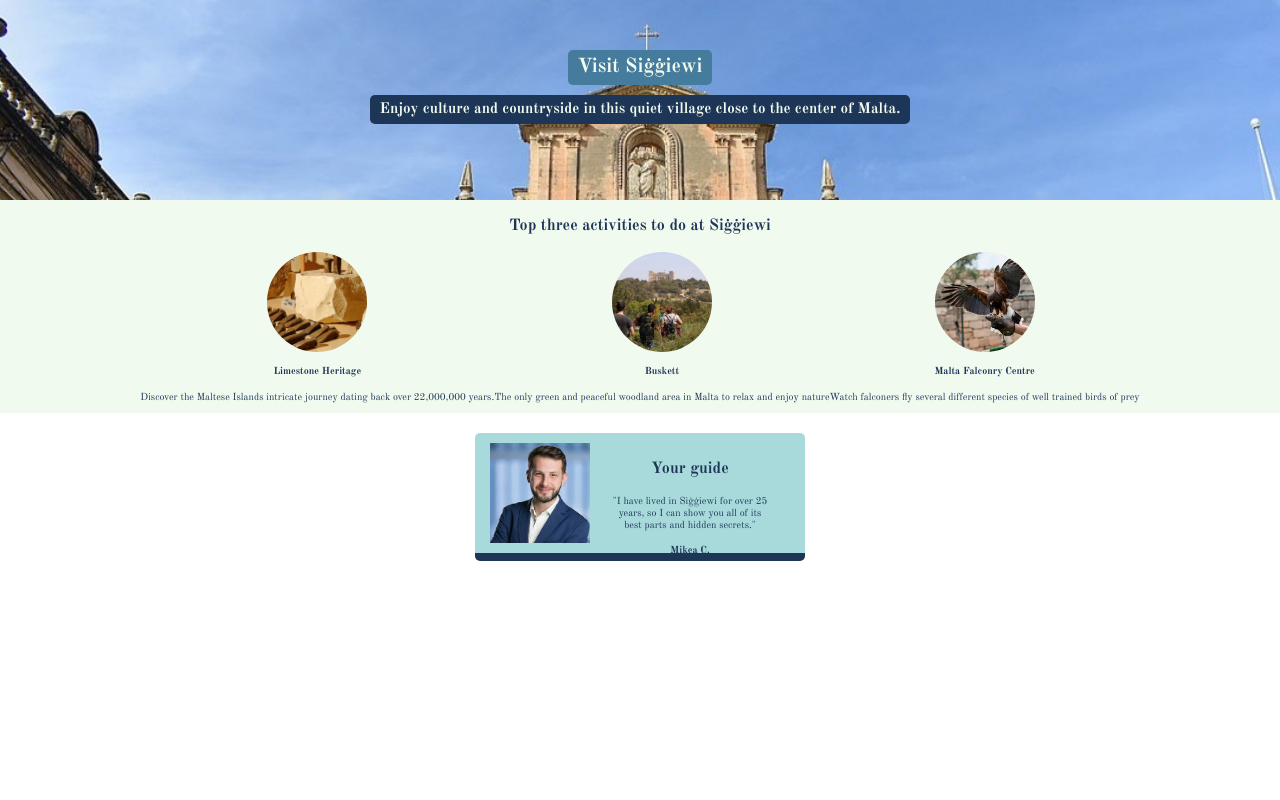
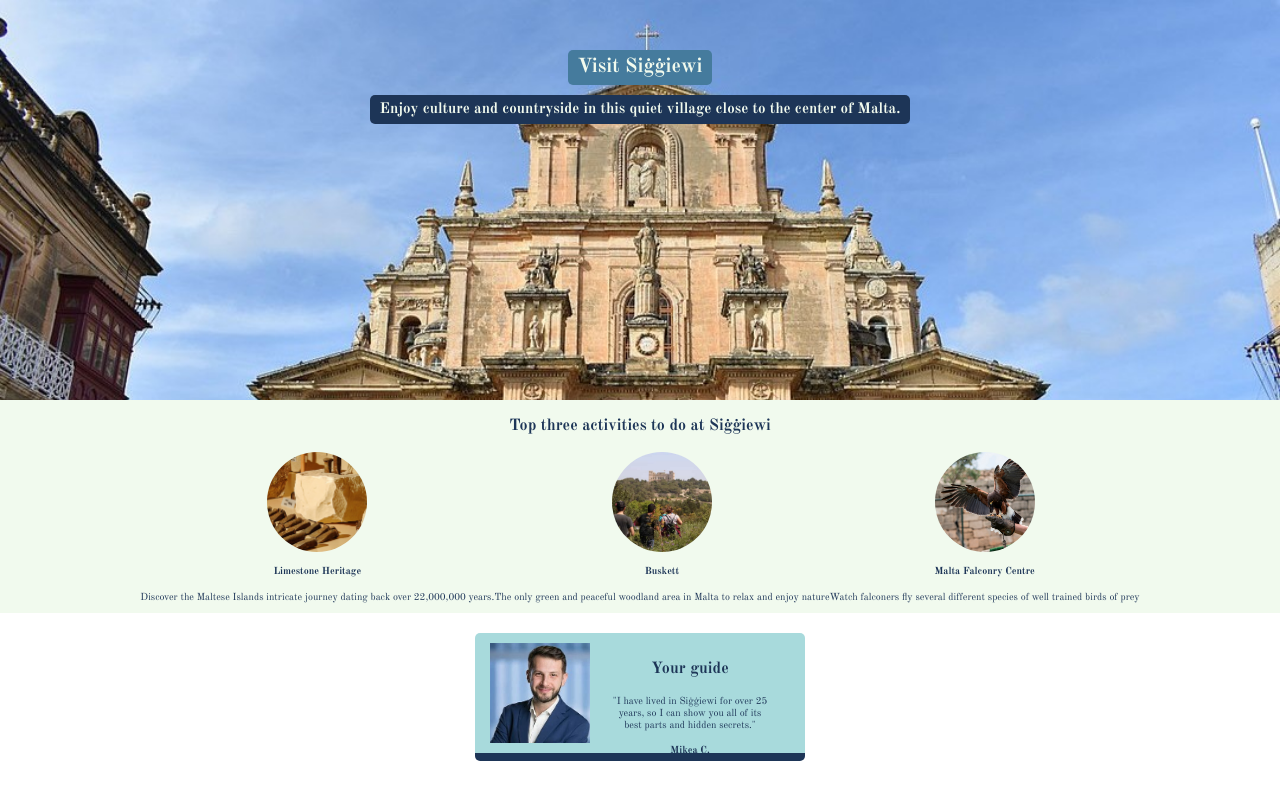
Before and after one commit to mikeaca/VillagePage, a website built with Vite: page index.html in a window 1280 px wide. Built offline with nearby package versions, Linux system fonts and the light colour scheme.

Commit message:
Update styles.css

```diff
--- a/styles.css
+++ b/styles.css
@@ -28,7 +28,7 @@ h3{
     display: flex;
     flex-direction: column;
     align-items: center;
-    height: 200px;
+    height: 400px;
 }
 
 #title{
```
